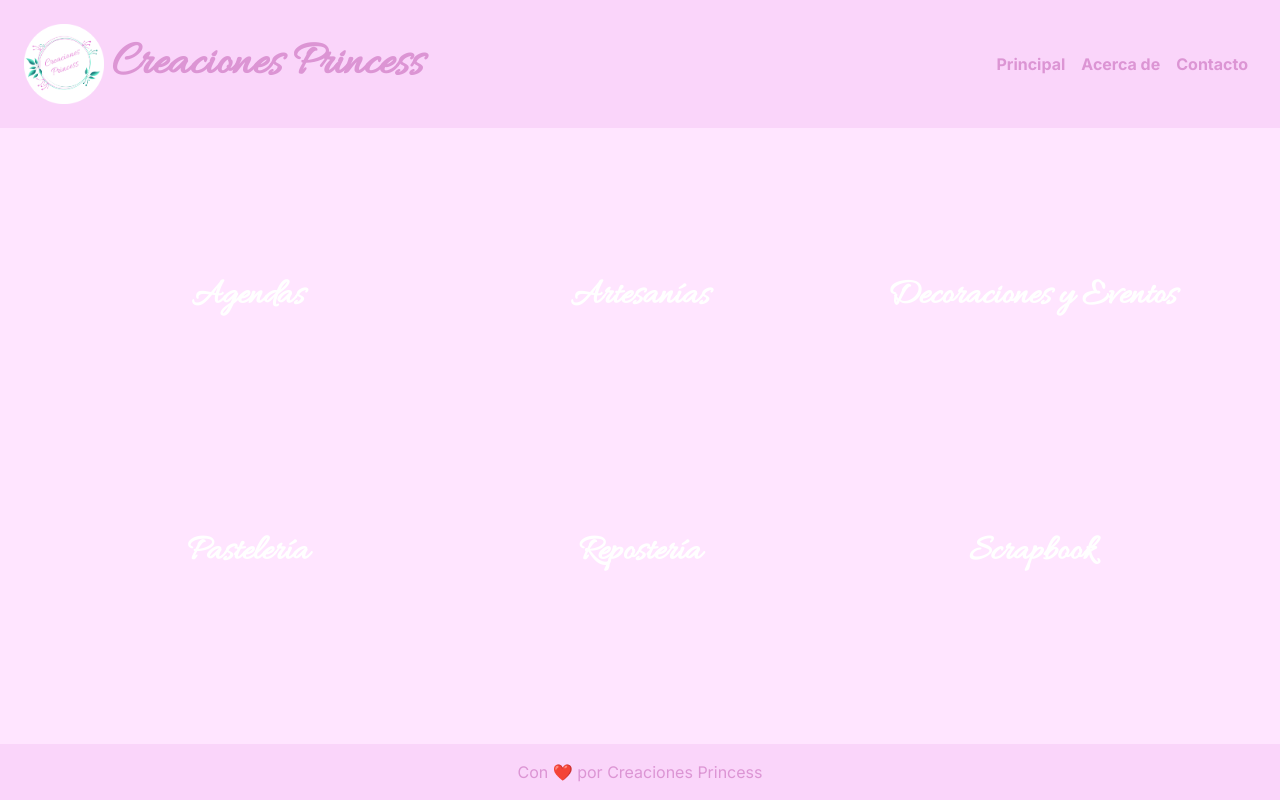
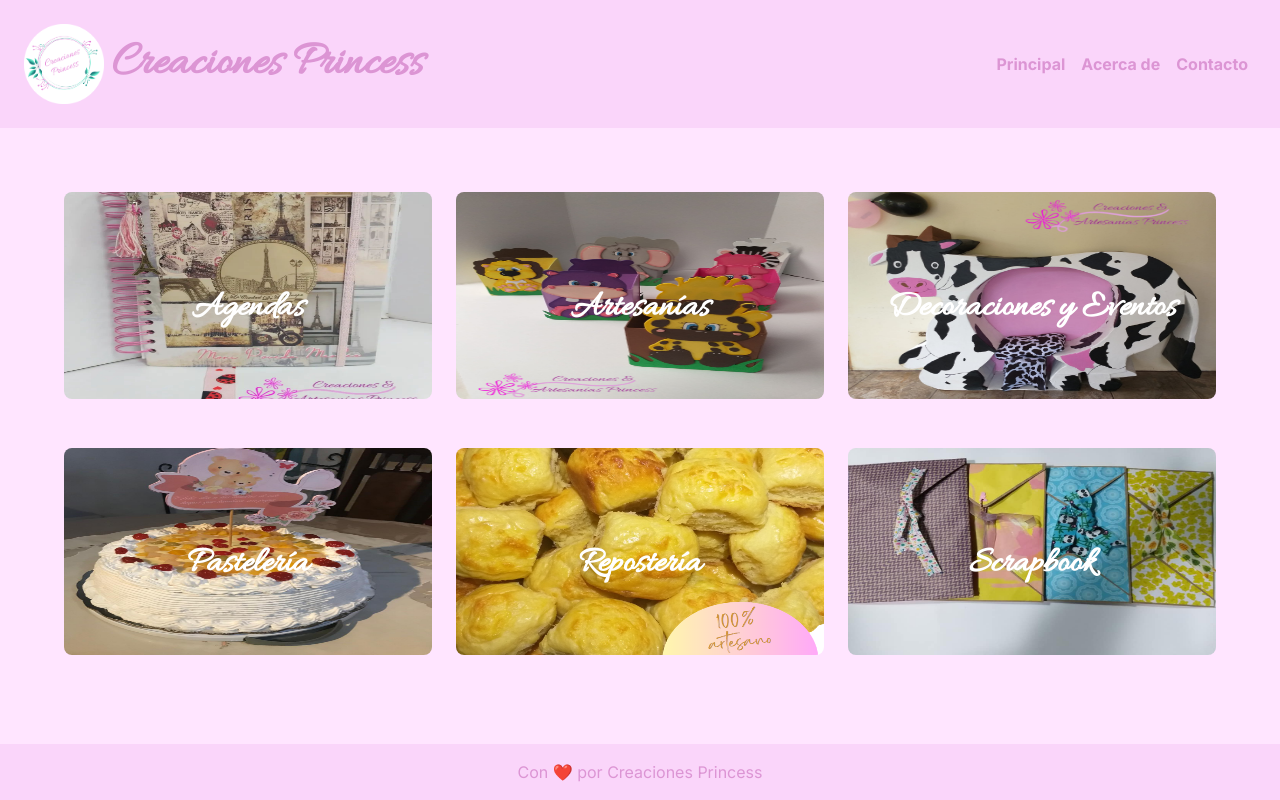
Before and after one commit to adriansb3105/creaciones-princess, a Next.js app: page / in a window 1280 px wide. Built offline with nearby package versions, Linux system fonts and the light colour scheme.

Commit message:
Fix the main items display

```diff
--- a/src/app/page.jsx
+++ b/src/app/page.jsx
@@ -6,38 +6,32 @@ const items = [
   {
     name: 'Agendas',
     link: 'agendas',
-    image: 'agendas.jpg',
-    cover: 'cover'
+    image: 'agendas.jpg'
   },
   {
     name: 'Artesanías',
     link: 'artesanias',
-    image: 'artesanias.jpg',
-    cover: 'cover'
+    image: 'artesanias.jpg'
   },
   {
     name: 'Decoraciones y Eventos',
     link: 'eventos',
-    image: 'eventos.jpg',
-    cover: 'cover'
+    image: 'eventos.jpg'
   },
   {
     name: 'Pastelería',
     link: 'pasteleria',
-    image: 'pasteleria.jpg',
-    cover: 'contain'
+    image: 'pasteleria.jpg'
   },
   {
     name: 'Repostería',
     link: 'reposteria',
-    image: 'reposteria.png',
-    cover: 'cover'
+    image: 'reposteria.png'
   },
   {
     name: 'Scrapbook',
     link: 'scrapbook',
-    image: 'scrapbook.jpg',
-    cover: 'cover'
+    image: 'scrapbook.jpg'
   }
 ]
 
@@ -48,9 +42,13 @@ export default function Home() {
       {
         items?.map((item) => {
           return (
-          <Link key={item.link} href={item.link} className={`font-[Allura-Regular] font-bold bg-[url('/img/${item.image}')] bg-${item.cover} aspect-video text-white flex items-center justify-center text-center text-3xl lg:text-4xl md:text-2xl xl:text-4xl 2xl:text-5xl py-4 rounded-lg`}>
-            {item.name}
-          </Link>
+            <Link key={item.link} href={item.link} className="relative">
+              <img src={`/img/${item.image}`} className='aspect-video rounded-lg'/>
+
+              <div className='w-full h-full top-0 left-0 absolute flex justify-center items-center flex-col'>
+                <h1 className='font-[Allura-Regular] font-bold text-white text-3xl md:text-2xl lg:text-4xl xl:text-4xl 2xl:text-5xl'>{item.name}</h1>
+              </div>
+            </Link>
         )})
       }
     </section>
```
